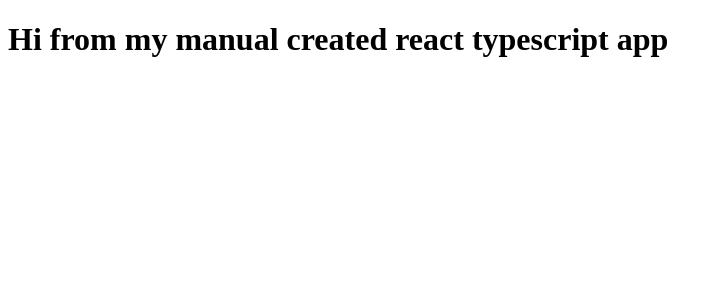
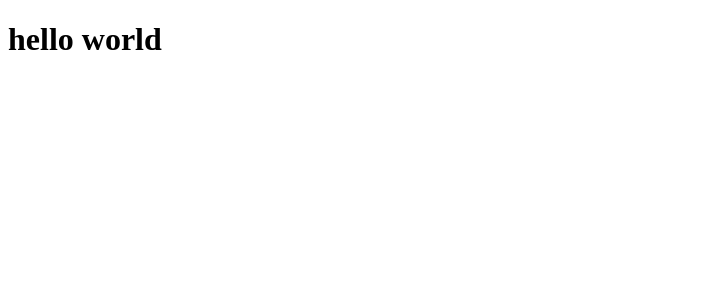
Before and after one commit to laurapoc/from-scratch, a React app: page / in a window 1280 px wide. Shown: the top 300 px of the page, without its empty margins (0-722 px from the left). Built offline with nearby package versions, Linux system fonts and the light colour scheme.

Commit message:
add eslint, reset prettier default formatting rules

```diff
--- a/src/App.tsx
+++ b/src/App.tsx
@@ -1,11 +1,11 @@
-import React from "react";
+import React from 'react'
 
 const App = () => {
   return (
     <div>
-      <h1>Hi from my manual created react typescript app</h1>
+      <h1>hello world</h1>
     </div>
-  );
-};
+  )
+}
 
-export default App;
+export default App
```
Also changed, not shown: package.json (+11 -0 lines), .eslintrc.js (added), .eslintrc.json (deleted), 1 other file (tests, documents, lock files or other folders).
